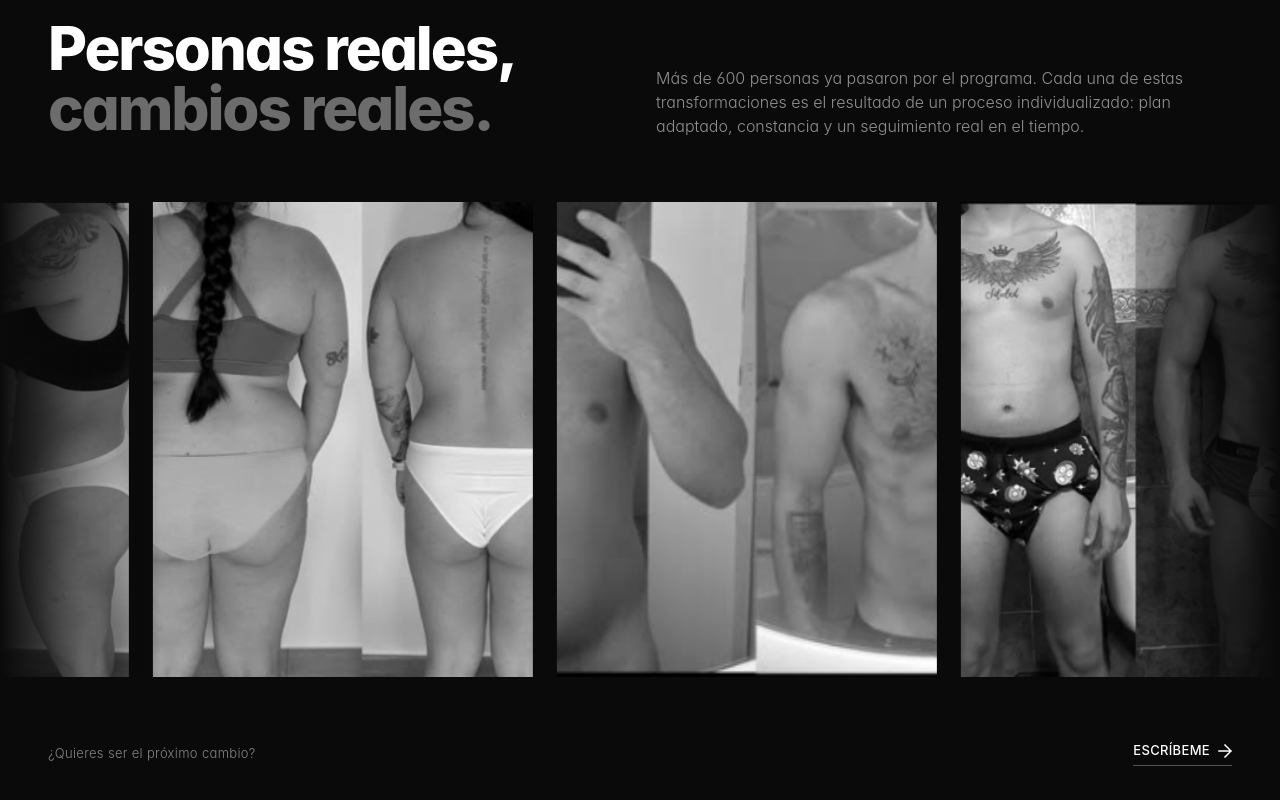
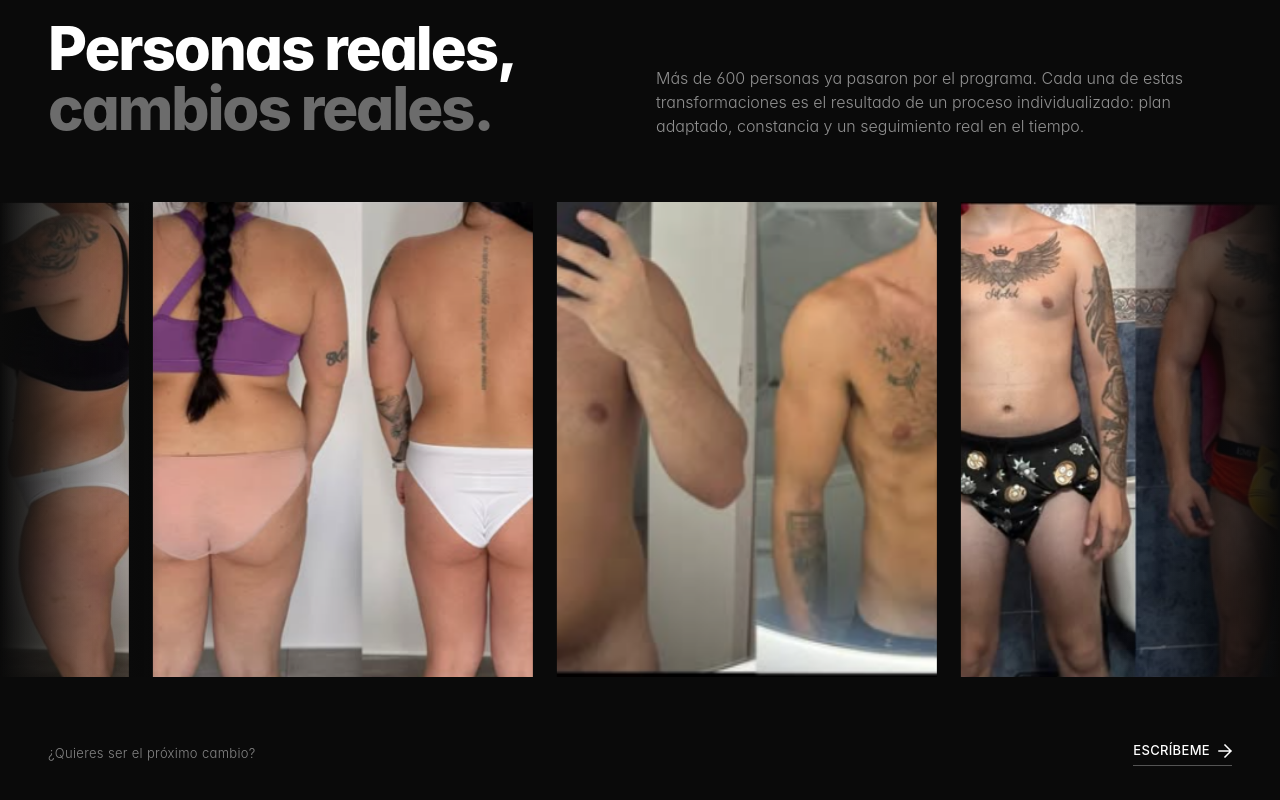
Before and after one commit to viajescheaps-crypto/jpenela-web, a Next.js app: page / in a window 1280 px wide. Shown: the part 5073-5873 px from the top of the page. Built offline with nearby package versions, Linux system fonts and the light colour scheme; no server answers.

Commit message:
Fotos del carrusel en color (sin filtro grayscale)

```diff
--- a/components/Transformations.tsx
+++ b/components/Transformations.tsx
@@ -44,7 +44,7 @@
               <img
                 src={p.src}
                 alt={p.label}
-                className="w-full h-full object-cover grayscale group-hover:grayscale-0 transition-all duration-700"
+                className="w-full h-full object-cover group-hover:scale-105 transition-transform duration-700"
                 loading={i < photos.length ? 'eager' : 'lazy'}
               />
               <div className="absolute inset-0 bg-gradient-to-t from-black/80 via-transparent to-transparent opacity-0 group-hover:opacity-100 transition-opacity duration-300" />
```
Also changed, not shown: .claude/settings.local.json.
